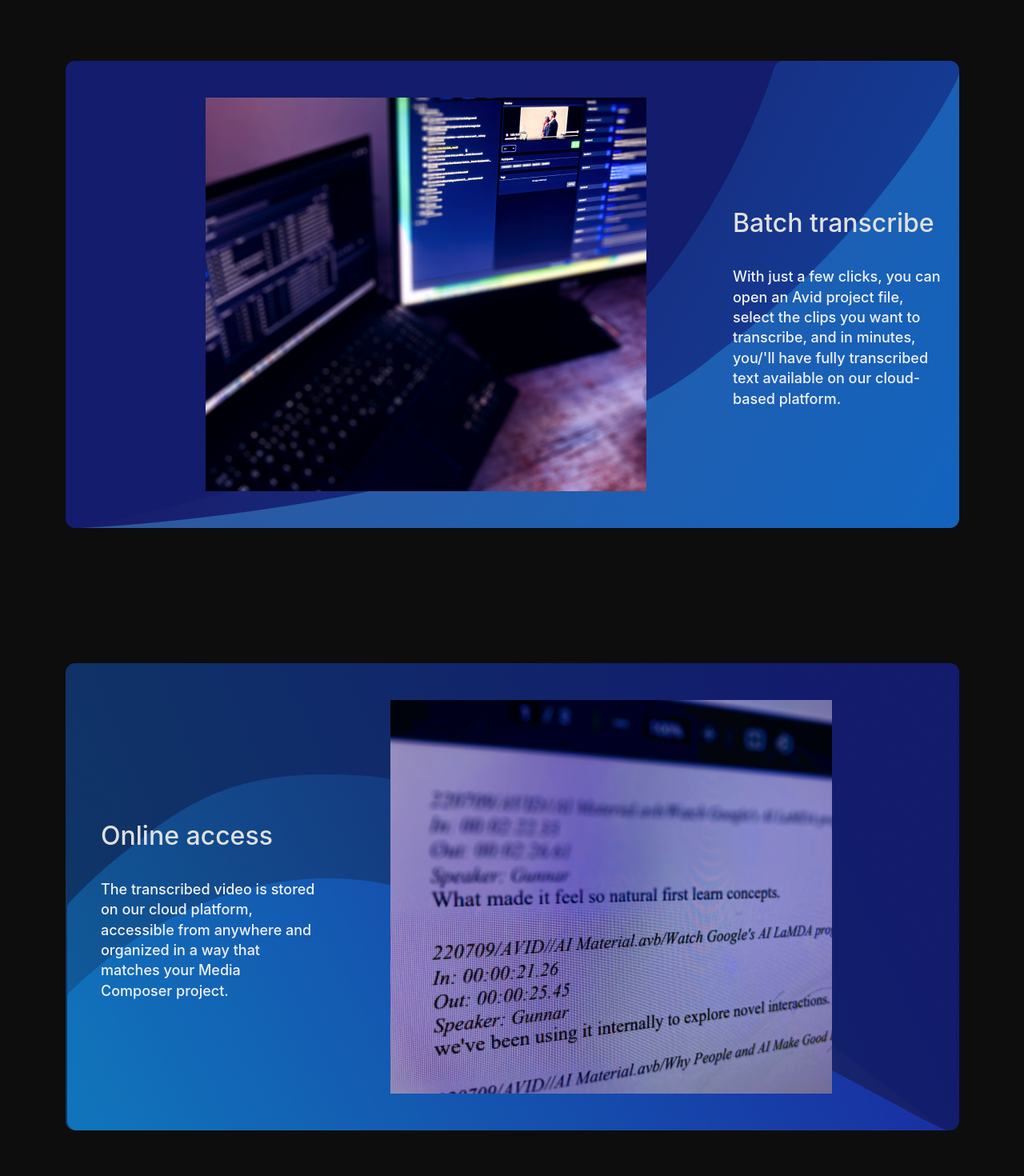
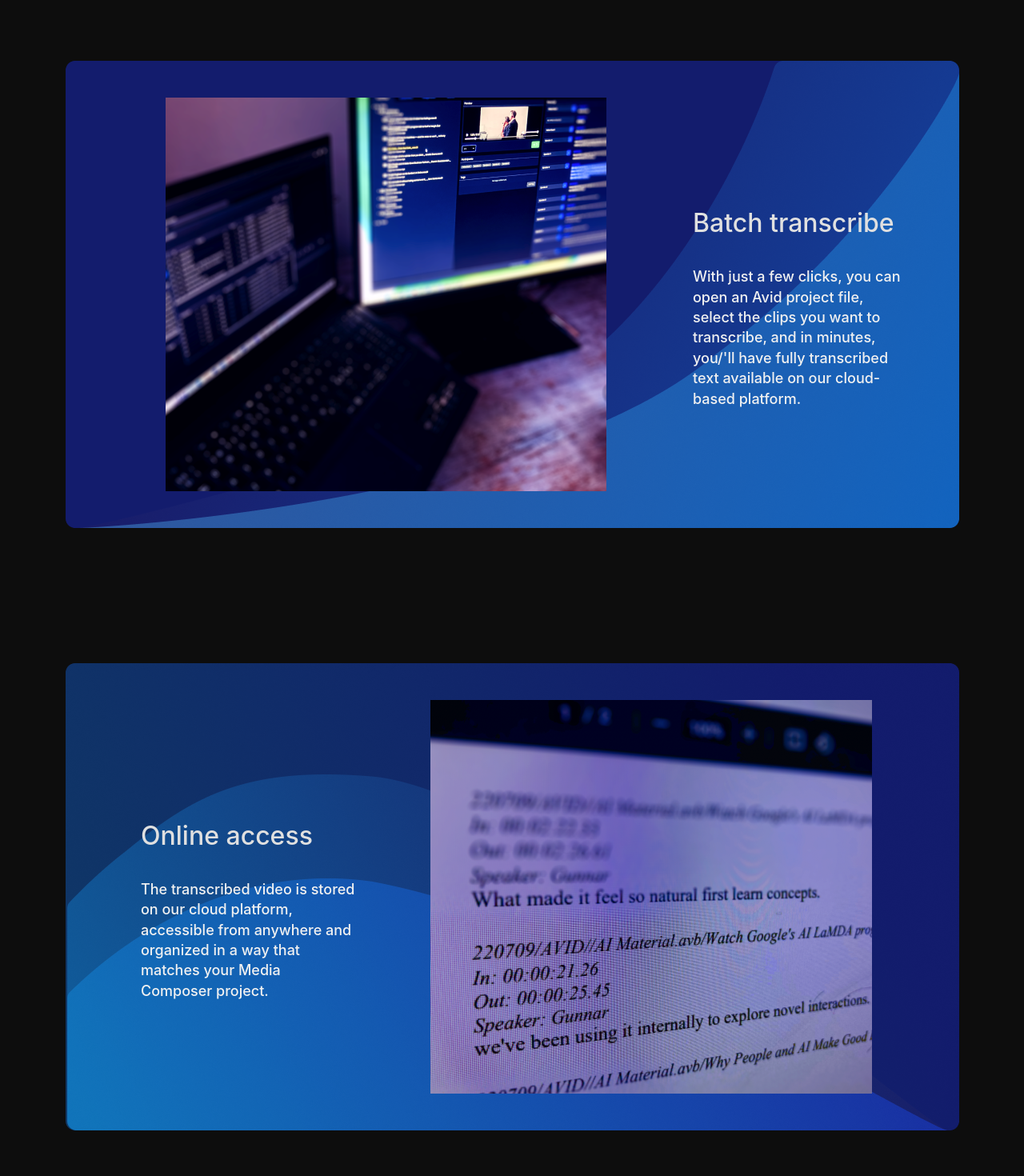
Before and after one commit to ITlodestar/Edmon, a Vue app: page / in a window 1280 px wide. Shown: the part 2400-3870 px from the top of the page at 80% size. Built offline with nearby package versions, Linux system fonts and the light colour scheme.

Commit message:
second build

```diff
--- a/src/views/HomeView.vue
+++ b/src/views/HomeView.vue
@@ -211,7 +211,7 @@
 }
 
 .even img {
-  padding-left: 255px;
+  padding-left: 155px;
 }
 
 .section_5 {
@@ -219,7 +219,7 @@
 }
 
 .odd img {
-  padding-right: 222px;
+  padding-right: 122px;
 }
 
 .section_6 {
```
Also changed, not shown: 7 other files (tests, documents, lock files or other folders).
